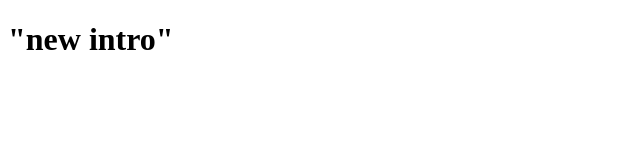
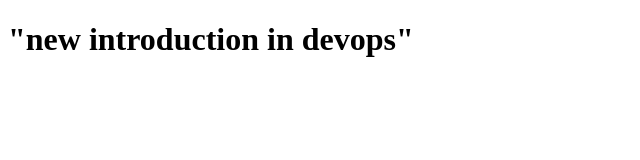
Before and after one commit to 1si24cs054/collab_demo, a plain HTML site: page index.html in a window 1280 px wide. Shown: the whole page, without its empty margins (0-640 px from the left). Drawn offline with Linux system fonts and the light colour scheme.

Commit message:
third commit

```diff
--- a/index.html
+++ b/index.html
@@ -6,6 +6,6 @@
     <title>Document</title>
 </head>
 <body>
-    <h1> "new intro"</h1>
+    <h1> "new introduction in devops"</h1>
 </body>
 </html>
```
